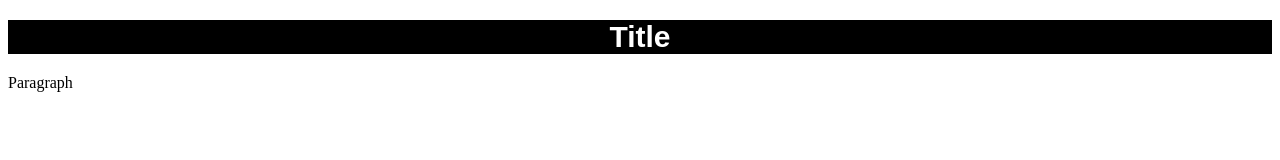
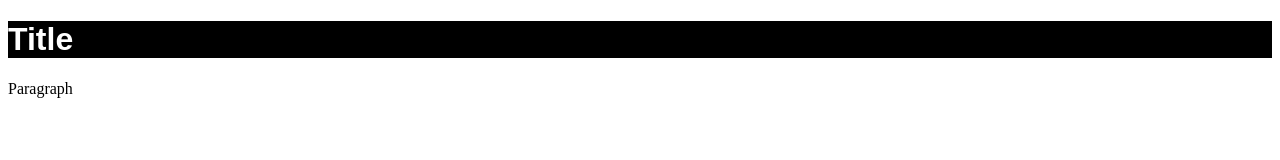
Before and after one commit to matthewfusillo/Matthew-Fusillo-Jour352, a plain HTML site: page styled-text.html in a window 1280 px wide. Drawn offline with Linux system fonts and the light colour scheme.

Commit message:
resume.html

```diff
--- a/styled-text.html
+++ b/styled-text.html
@@ -1,15 +1,23 @@
 <!DOCTYPE html>
 <html lang="en">
 <head>
+  <style>
+      h1
+      {
+        background-color:black;
+        color:white;
+        font-family:arial;
+        font-size:30px:
+        text-align:center;
+      }
+      </style>
+
     <title>Styled Text</title>
 </head>
 
 <body>
-    <h1 style="background-color:black;
-    color:white;
-    font-family:arial;
-    font-size:30px;
-    text-align:center;">Title
+    <h1 style="">
+        Title
     </h1>
     <p>Paragraph</p>
 </body>
```
Also changed, not shown: resume.html (+1 -0 lines).
